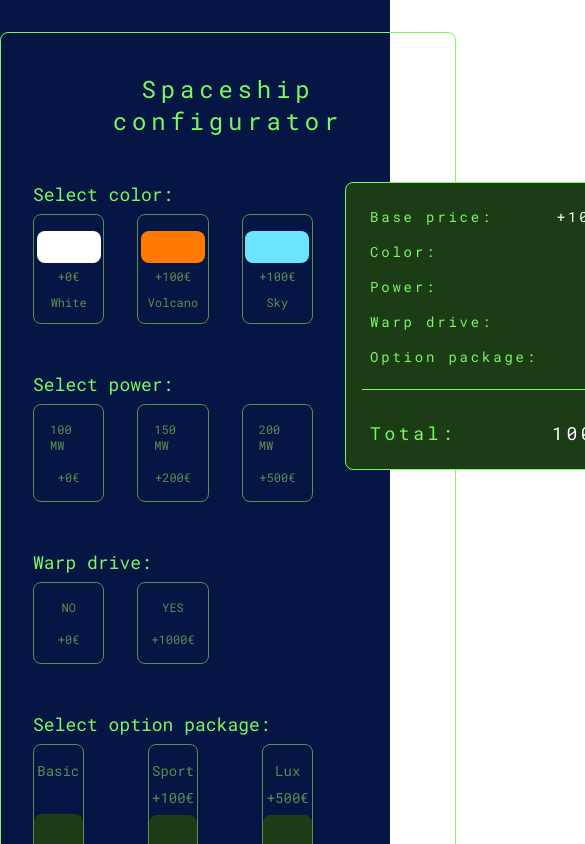
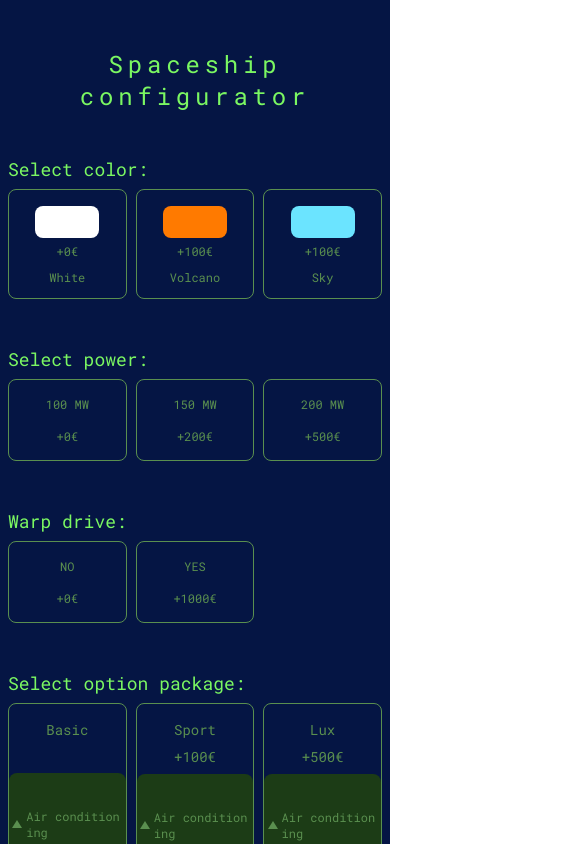
Before and after one commit to nagireddy1234/spaceship-purchase-configurator, a React (Create React App) app: page / in a window 390 px wide. Shown: the top 844 px of the page, 585 px wide, since content can reach past the window. Built offline with nearby package versions, Linux system fonts and the light colour scheme.

Commit message:
Responsive work completed

```diff
--- a/src/components/optionPackage/index.tsx
+++ b/src/components/optionPackage/index.tsx
@@ -19,7 +19,7 @@ const OptionPackage = ({
 }: Props): JSX.Element => {
   return (
     <div
-      className={`col-4 justify-content-start ${selected ? "selected" : ""}`}
+      className={`col-3 justify-content-start ${selected ? "selected" : ""}`}
       onClick={onClick}
     >
       <p className="planName">{planName}</p>
--- a/src/components/optionPackage/style.scss
+++ b/src/components/optionPackage/style.scss
@@ -49,3 +49,10 @@ div.selectedArrow {
 .align-spacing {
   height: 2.812rem;
 }
+
+@media screen and (min-width: 0px) and (max-width: 575px) {
+  .unorderlist li {
+    padding: 0.5rem 0 0 0.2rem;
+    word-break: break-all;
+  }
+}
--- a/src/home/style.scss
+++ b/src/home/style.scss
@@ -3,6 +3,7 @@
   background-color: $blue;
   width: 100%;
   min-height: 100vh;
+  height: 100%;
   padding: 2rem 0;
   .card-wrapper {
     border: 1px solid $lighGreen;
@@ -40,7 +41,8 @@
       color: $lighGreen;
       filter: drop-shadow(0px 0px 10px #7bf762);
     }
-    .col-4 {
+    .col-4,
+    .col-3 {
       width: calc(33.33% - 3.5rem);
       border: 1px solid $fadeGreen;
       display: flex;
@@ -51,6 +53,9 @@
       padding: 1rem;
       cursor: pointer;
       color: $fadeGreen;
+    }
+    .col-3 {
+      width: calc(33.33% - 3.5rem);
     }
     .col-80 {
       width: calc(100% - 2rem);
@@ -64,6 +69,7 @@
     .w-20 {
       width: calc(25% - 1rem);
       min-width: 19rem;
+      margin-top: 1.95rem;
       .info-card {
         background-color: $darkGreen;
         padding: 1rem;
@@ -108,10 +114,71 @@
           color: $lighGreen;
           letter-spacing: 0.2em;
         }
-        .total-price{
+        .total-price {
           color: $white;
         }
       }
     }
   }
 }
+
+@media screen and (min-width: 576px) and (max-width: 1062px) {
+  .wrapper {
+    padding: 1rem;
+    .card-wrapper {
+      padding: 2rem;
+      width: auto;
+      max-width: fit-content;
+      margin: 1rem auto;
+      .row {
+        flex-direction: column;
+      }
+      .w-80 {
+        width: 100%;
+      }
+      .col-80 {
+        width: 100%;
+      }
+      .w-20 {
+        width: 100%;
+        margin-top: 4.5rem;
+      }
+      .col-4 {
+        width: calc(33.33% - 3.5rem);
+      }
+      .col-3 {
+        width: calc(33.33% - 1.5rem);
+      }
+    }
+  }
+}
+@media screen and (min-width: 0px) and (max-width: 575px) {
+  .wrapper {
+    .card-wrapper {
+      padding: 0.5rem;
+      width: auto;
+      border: 0;
+      max-width: fit-content;
+      margin: 0.5rem auto;
+      .row {
+        flex-direction: column;
+      }
+      .w-80 {
+        width: 100%;
+      }
+      .col-80 {
+        width: 100%;
+      }
+      .w-20 {
+        width: 100%;
+        margin-top: 4rem;
+      }
+      .col-4 {
+        width: calc(33.33% - 2.5rem);
+      }
+      .col-3 {
+        width: calc(33.33% - 0.5rem);
+      }
+    }
+  }
+}
```
